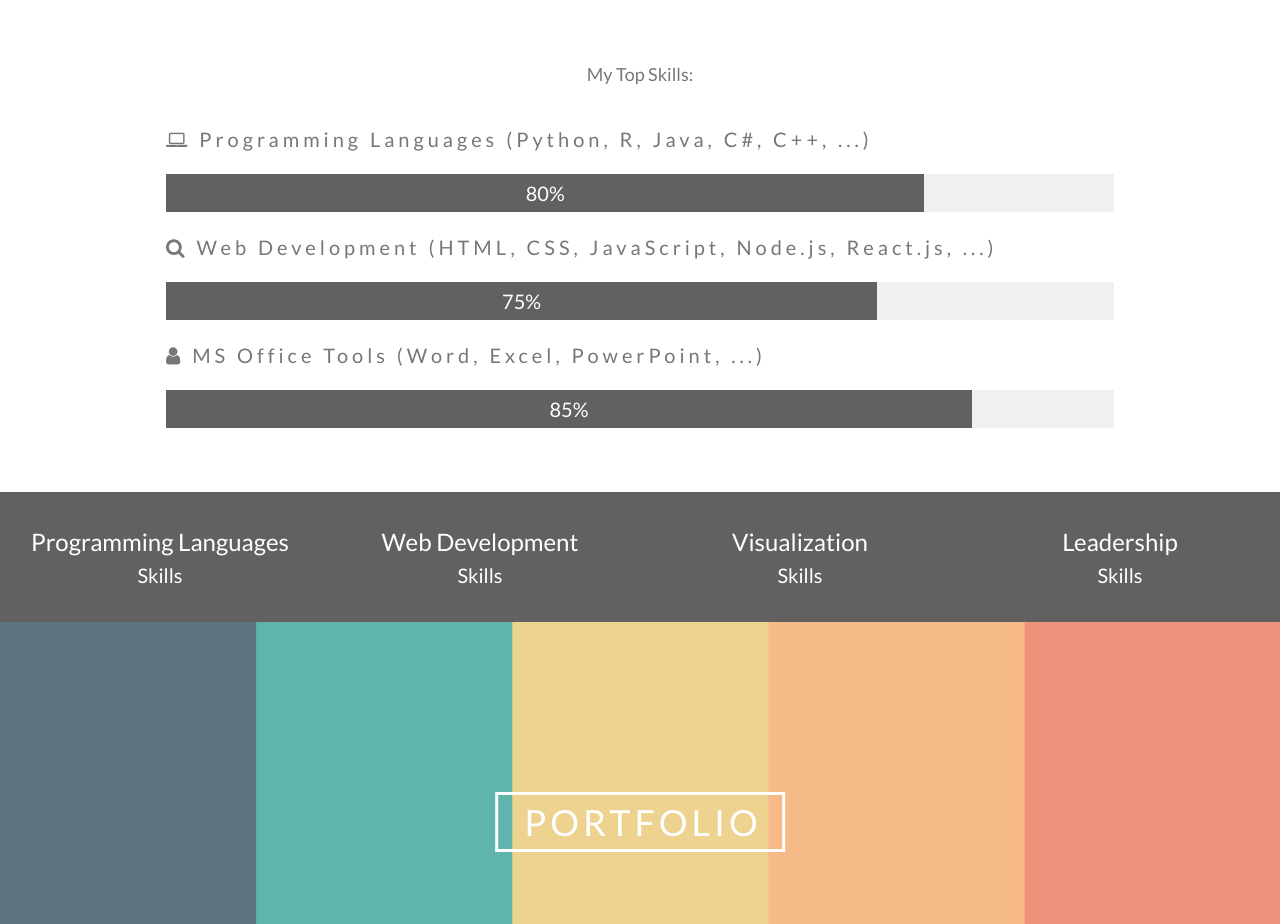
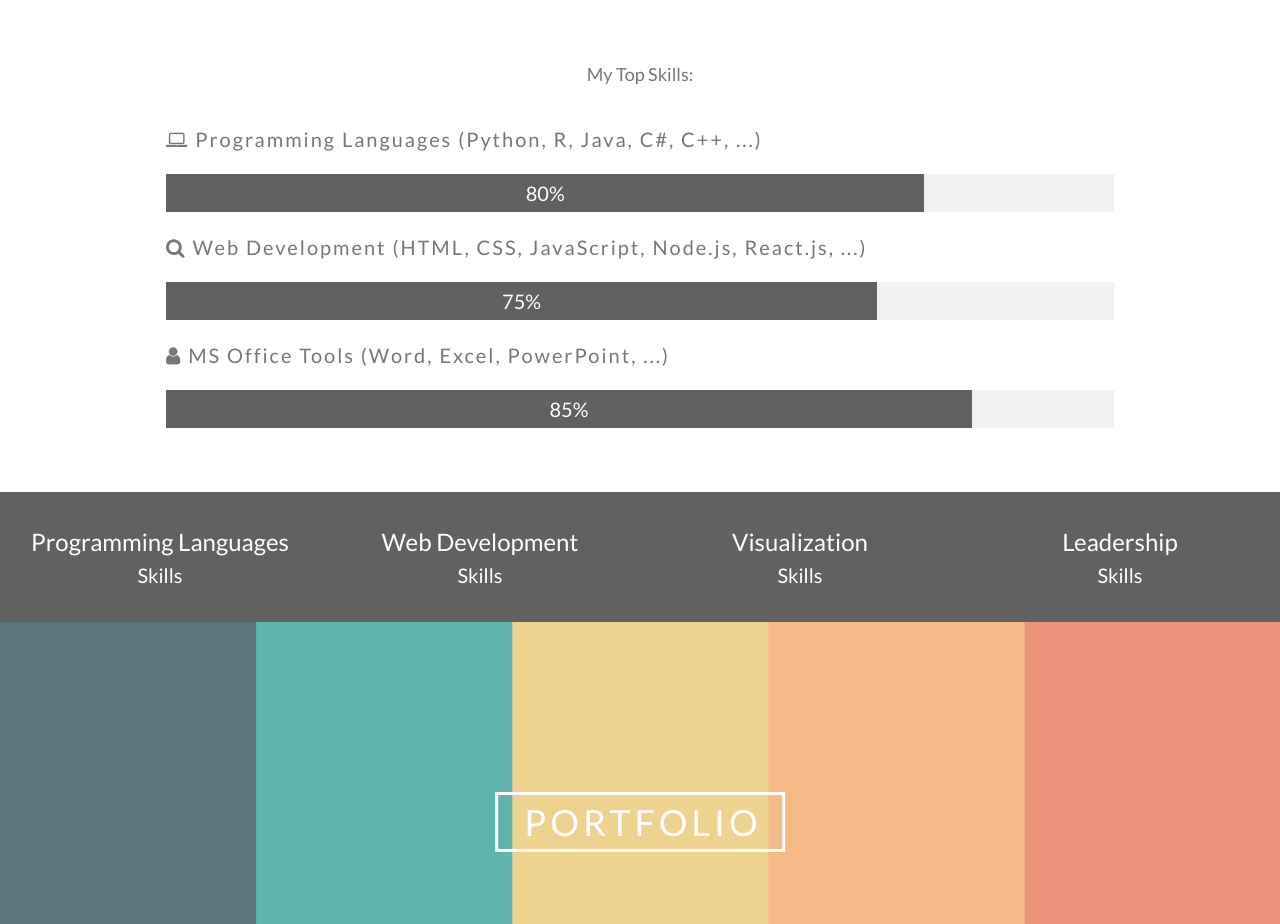
Before and after one commit to gnam1999bg/CV, a plain HTML site: page index.html in a window 1280 px wide. Shown: the part 1220-2144 px from the top of the page. Drawn offline with Linux system fonts and the light colour scheme.

Commit message:
Small Adjustments

```diff
--- a/css/style.css
+++ b/css/style.css
@@ -41,6 +41,9 @@ html {
   background-image: url("../images/Palette.png");
   min-height: 400px;
 }
+.spacing {
+  letter-spacing: 2px;
+}
 
 .w3-wide {
   letter-spacing: 10px;
--- a/index.html
+++ b/index.html
@@ -72,15 +72,15 @@
       </div>
     </div>
     <p class="w3-large w3-center w3-padding-16">My Top Skills:</p>
-    <p class="w3-wide"><i class="fa fa-laptop"></i> Programming Languages (Python, R, Java, C#, C++, ...)</p>
+    <p class="spacing"><i class="fa fa-laptop"></i> Programming Languages (Python, R, Java, C#, C++, ...)</p>
     <div class="w3-light-grey">
       <div class="w3-container w3-padding-small w3-dark-grey w3-center" style="width:80%">80%</div>
     </div>
-    <p class="w3-wide"><i class="fa fa-search"></i> Web Development (HTML, CSS, JavaScript, Node.js, React.js, ...)</p>
+    <p class="spacing"><i class="fa fa-search"></i> Web Development (HTML, CSS, JavaScript, Node.js, React.js, ...)</p>
     <div class="w3-light-grey">
       <div class="w3-container w3-padding-small w3-dark-grey w3-center" style="width:75%">75%</div>
     </div>
-    <p class="w3-wide"><i class="fa fa-user"></i> MS Office Tools (Word, Excel, PowerPoint, ...)</p>
+    <p class="spacing"><i class="fa fa-user"></i> MS Office Tools (Word, Excel, PowerPoint, ...)</p>
     <div class="w3-light-grey">
       <div class="w3-container w3-padding-small w3-dark-grey w3-center" style="width:85%">85%</div>
     </div>
```
